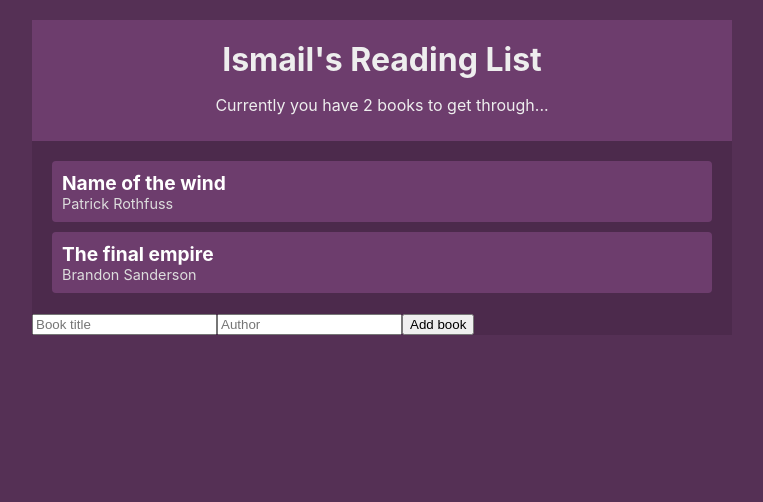
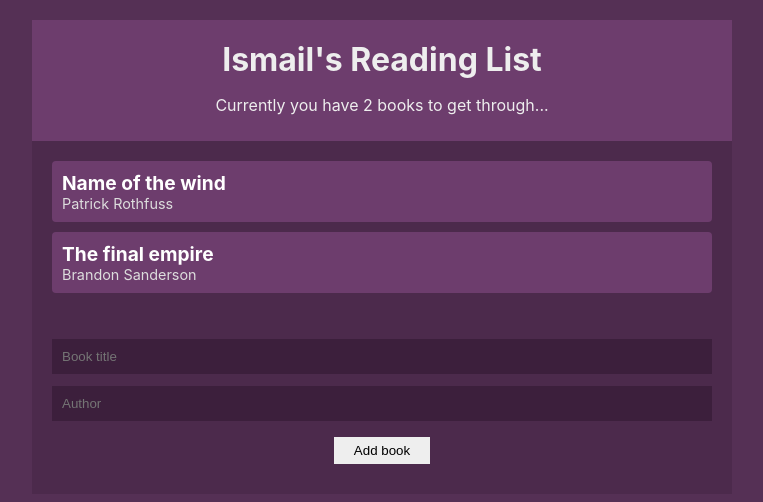
Before and after one commit to Ismaaa/booklist, a React (Create React App) app: page / in a window 1280 px wide. Shown: the top 502 px of the page, without its empty margins (258-1021 px from the left). Built offline with nearby package versions, Linux system fonts and the light colour scheme.

Commit message:
Update styles

```diff
--- a/src/index.css
+++ b/src/index.css
@@ -54,3 +54,23 @@
   margin: 20px;
   text-align: center;
 }
+
+form{
+  padding: 20px;
+}
+input[type='text']{
+  width: 100%;
+  padding: 10px;
+  box-sizing: border-box;
+  margin: 6px 0;
+  background: #3c1f3c;
+  color: #fff;
+  border: 0;
+}
+input[type='submit']{
+  margin: 10px auto;
+  background: #eee;
+  border: 0;
+  padding: 6px 20px;
+  display: block;
+}
```
